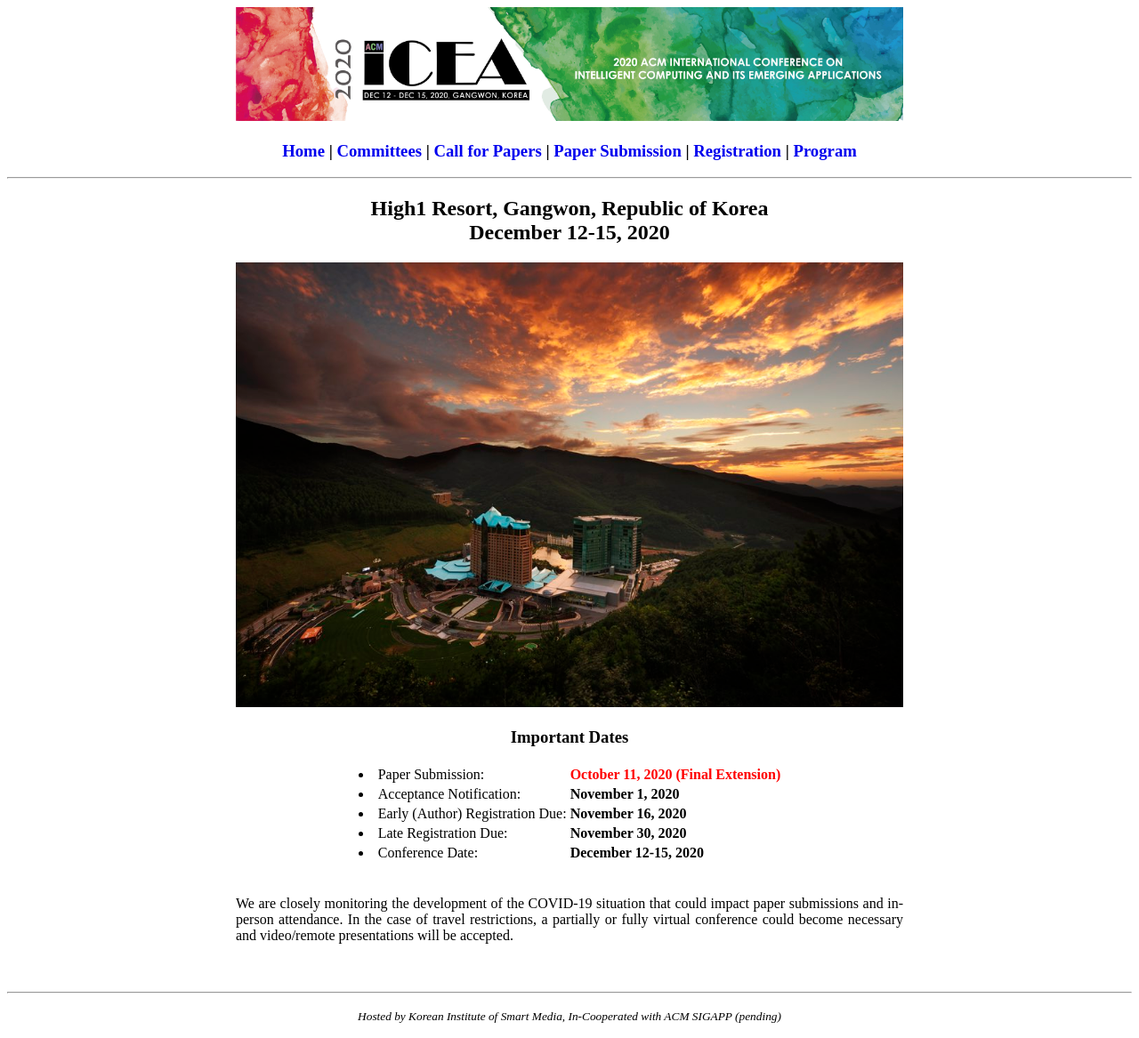
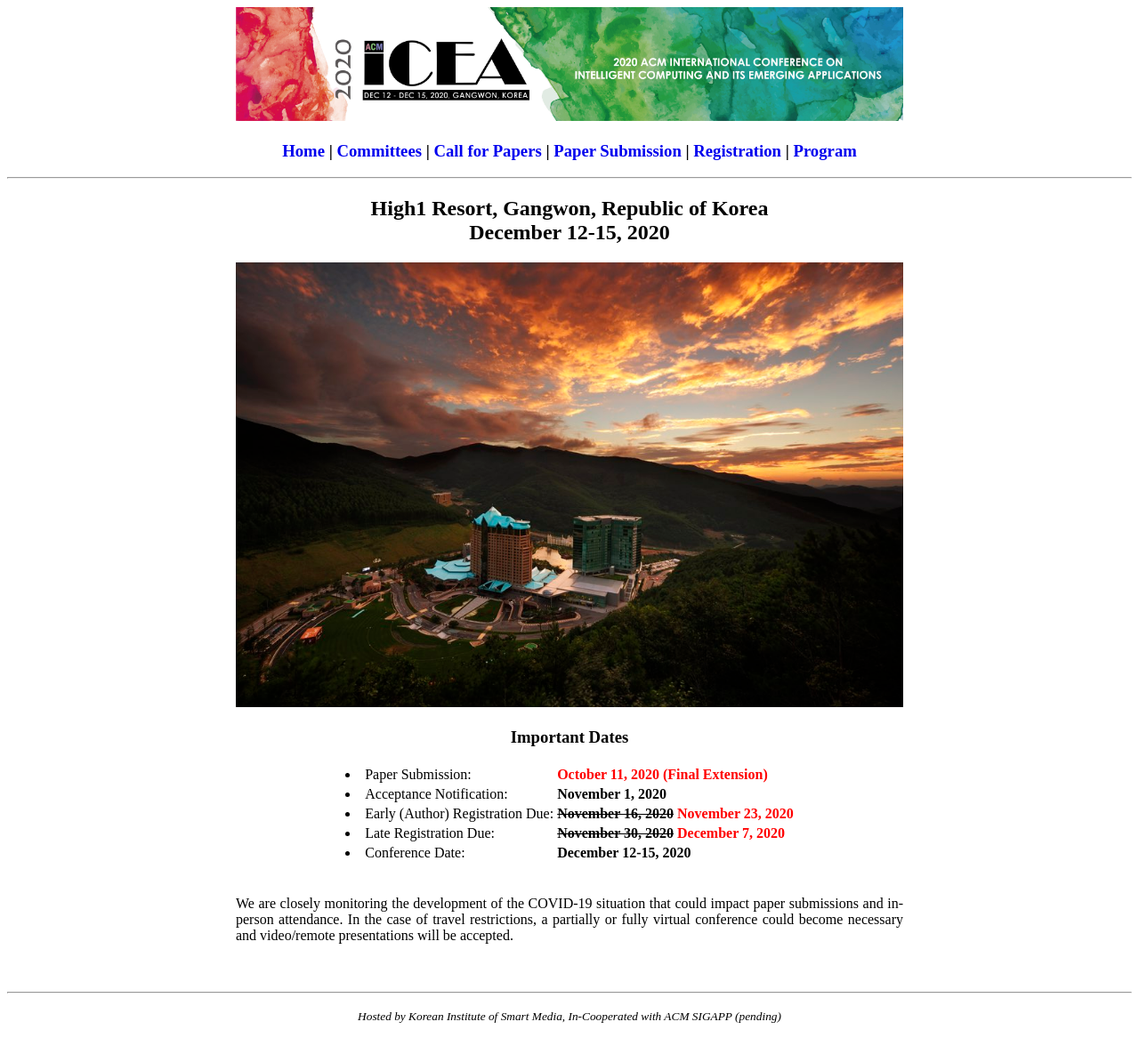
Before and after one commit to icea-conf/2020, a Jekyll site: the page built from index.html, in a window 1280 px wide. Shown: the whole page at 89% size. Built offline with Jekyll 4.4.1, drawn with Linux system fonts in a browser that asks for light colours; the list of posts is cut into pages by our own code.

Commit message:
Update index.html

```diff
--- a/index.html
+++ b/index.html
@@ -38,7 +38,7 @@ title: ICEA 2020
                                           <li>Early (Author) Registration Due: </li>
                                     </td>
                                     <td>
-                                          <b>November 16, 2020</b>
+                                          <b><del>November 16, 2020</del></b><b style="color:#FF0000">   November 23, 2020</b>
                                     </td>
                               </tr>
                               <tr>
@@ -46,7 +46,7 @@ title: ICEA 2020
                                           <li>Late Registration Due: </li>
                                     </td>
                                     <td>
-                                          <b>November 30, 2020</b>
+                                          <b><del>November 30, 2020</del></b><b style="color:#FF0000">   December 7, 2020</b>
                                     </td>
                               </tr>
                               <tr>
```
